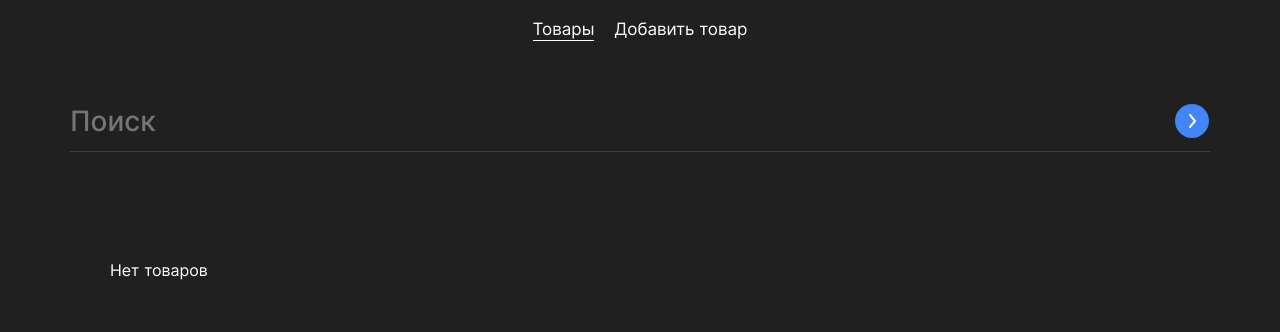
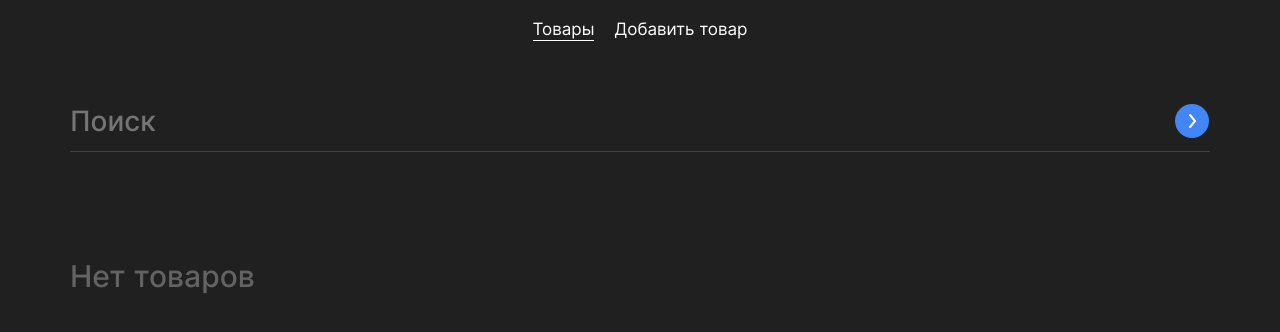
Before and after one commit to RonWinchester/adding-products, a React (Create React App) app in the folder frontend/: page / in a window 1280 px wide. Shown: the top 332 px of the page. Built offline with nearby package versions, Linux system fonts and the light colour scheme.

Commit message:
fix: контекст и стили

```diff
--- a/frontend/src/contexts/context.js
+++ b/frontend/src/contexts/context.js
@@ -1,7 +1,5 @@
 import React from "react";
 
-const products = {
-    product: []
-}
+const product = []
 
-export const Context = React.createContext(products);
+export const Context = React.createContext(product);
--- a/frontend/src/index.css
+++ b/frontend/src/index.css
@@ -4,4 +4,5 @@
 @import url(../src/components/SearchForm/SearchForm.css);
 @import url(../src/components/Header/Header.css);
 @import url(../src/components/Content/Content.css);
+@import url(../src/components/Elements/Elements.css);
 @import url(../src/components/Element/Element.css);
```
